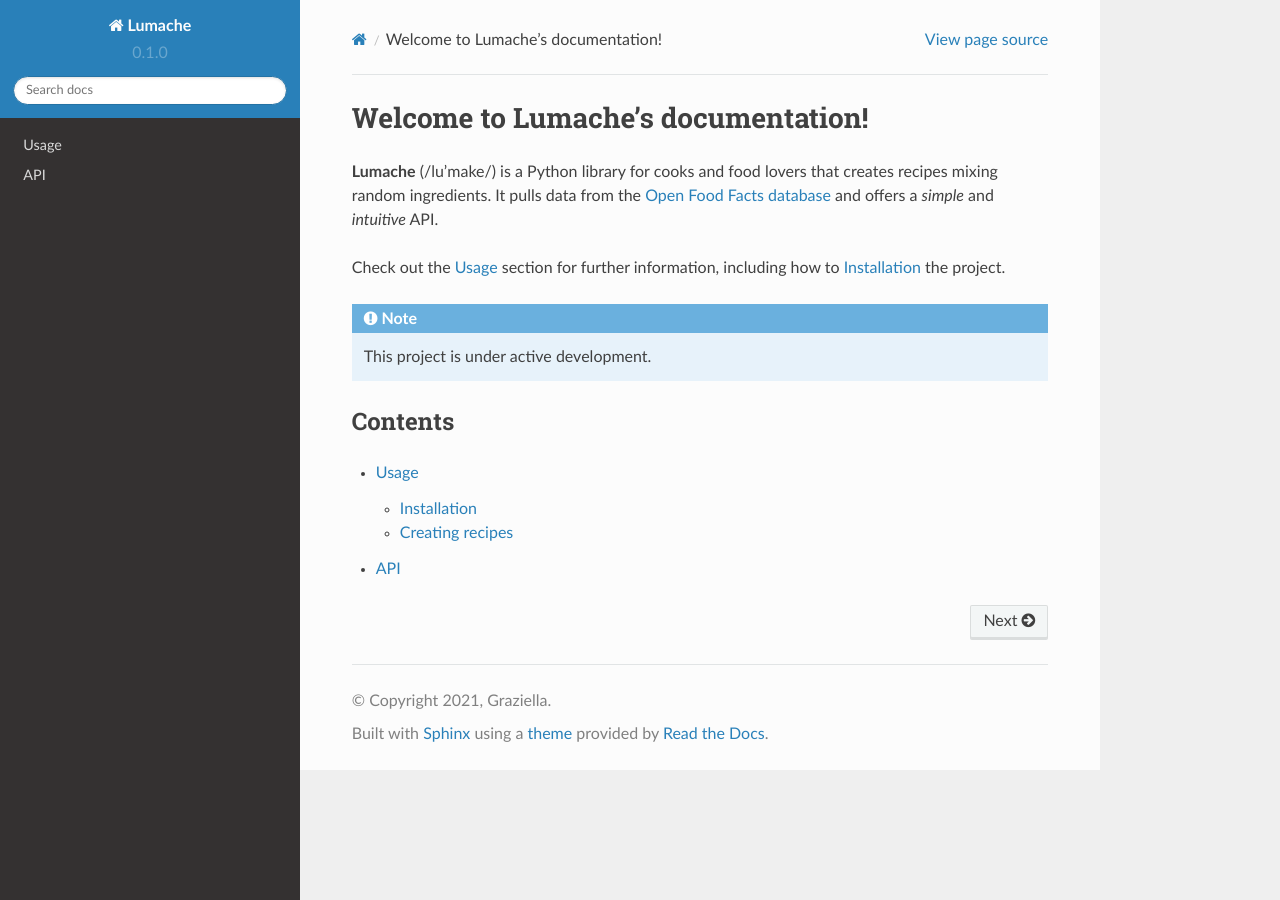
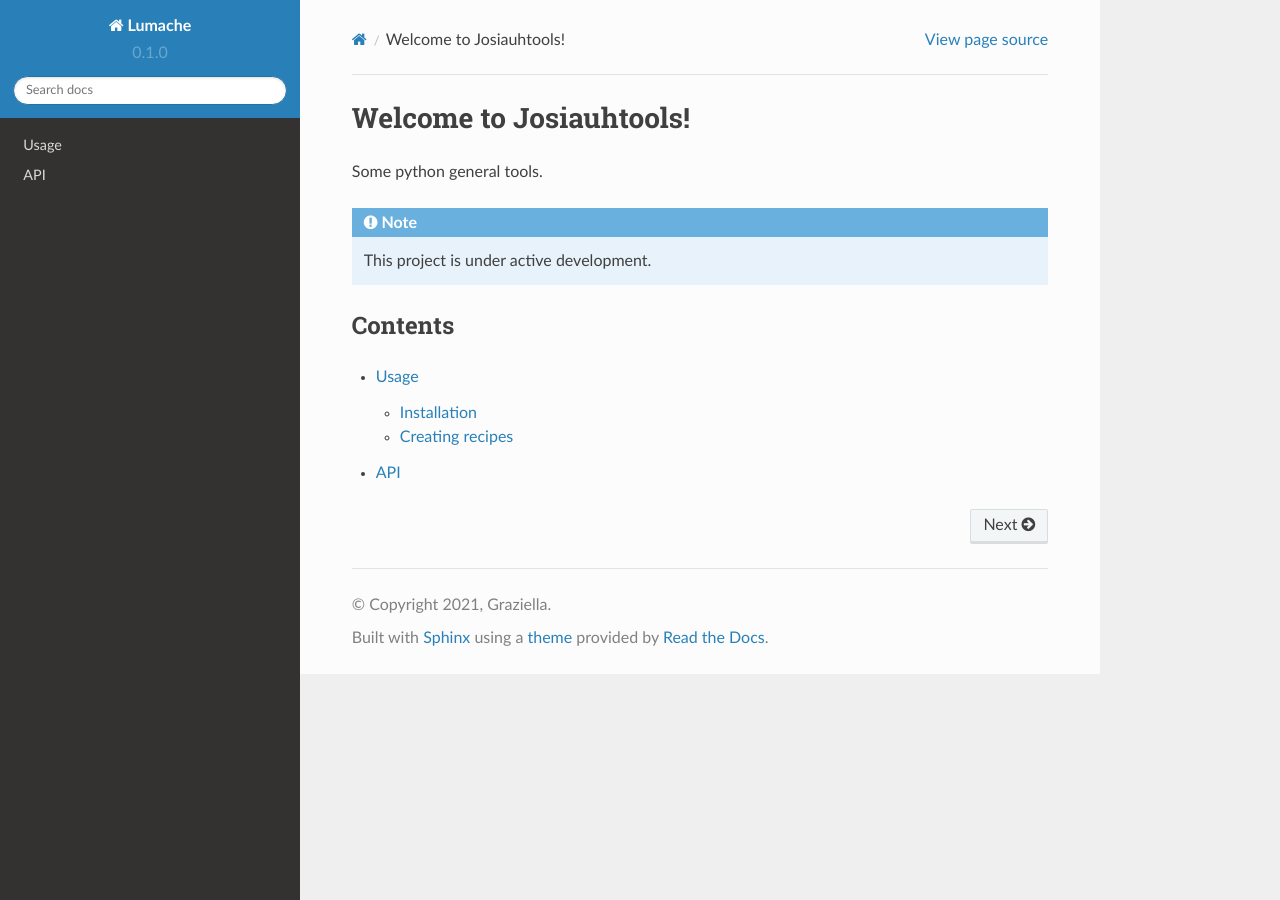
Before and after one commit to josiauh/josiauhtools-docs, a Sphinx documentation site: the page built from docs/source/index.rst, in a window 1280 px wide. Built offline with Sphinx 7.4.7 and the Read the Docs theme 2.0.0, drawn with Linux system fonts in a browser that asks for light colours.

Commit message:
Update index.rst

```diff
--- a/docs/source/index.rst
+++ b/docs/source/index.rst
@@ -1,13 +1,7 @@
-Welcome to Lumache's documentation!
+Welcome to Josiauhtools!
 ===================================
 
-**Lumache** (/lu'make/) is a Python library for cooks and food lovers
-that creates recipes mixing random ingredients.
-It pulls data from the `Open Food Facts database <https://world.openfoodfacts.org/>`_
-and offers a *simple* and *intuitive* API.
-
-Check out the :doc:`usage` section for further information, including
-how to :ref:`installation` the project.
+Some python general tools.
 
 .. note::
 
```
